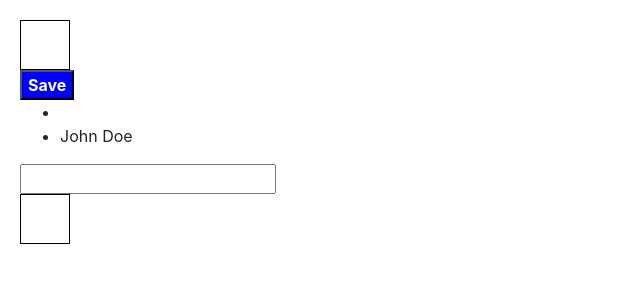
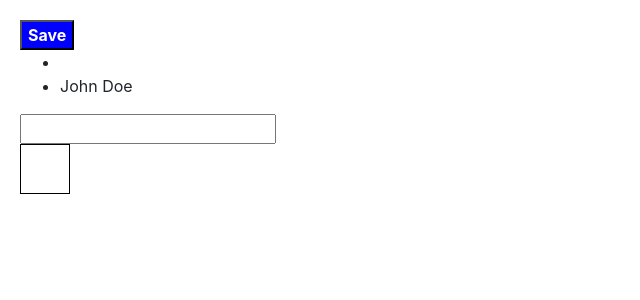
Before and after one commit to kmid5280/angular-app-1, an Angular app: page / in a window 1280 px wide. Shown: the top 300 px of the page, without its empty margins (0-640 px from the left). Built offline with nearby package versions, Linux system fonts and the light colour scheme.

Commit message:
remove unneeded app-favorite component

```diff
--- a/src/app/app.component.html
+++ b/src/app/app.component.html
@@ -47,7 +47,6 @@
     </li>
 </ul>-->
 
-<app-favorite></app-favorite>
 <button
     [style.fontWeight]="canSave ? 'bold': 'normal'"
     [ngStyle]="{
```
